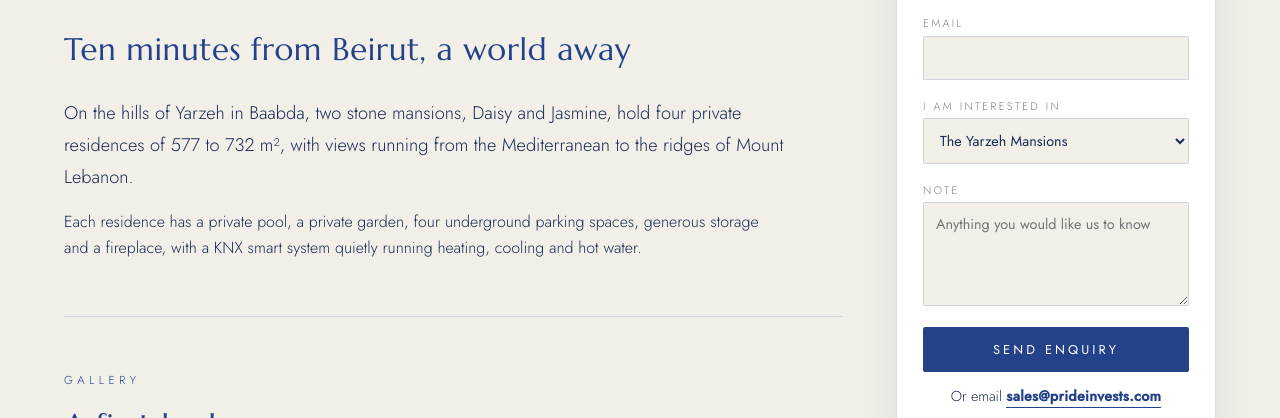
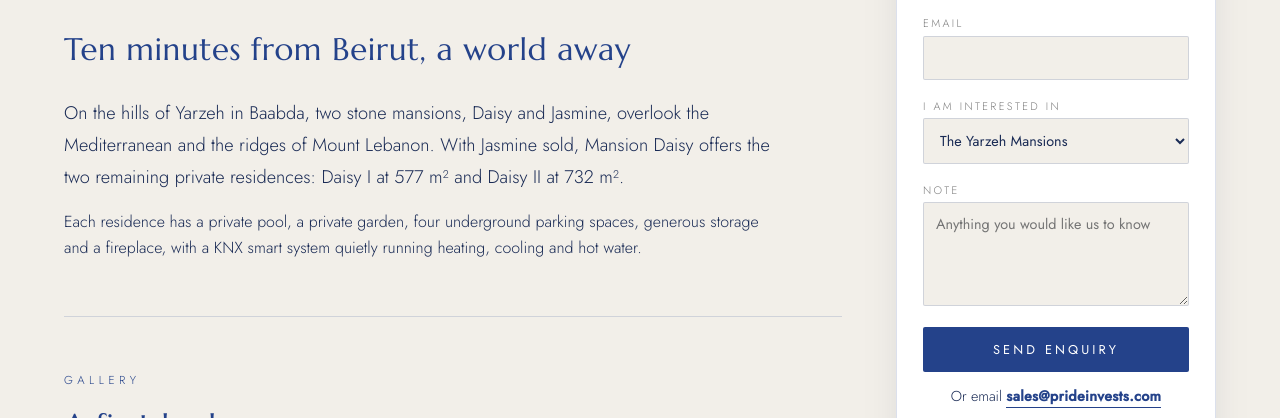
Before and after one commit to layannea/pride-invests-website, an Eleventy site: page src/content/projects/yarzeh-mansions.md in a window 1280 px wide. Shown: the part 1002-1420 px from the top of the page. Built offline with nearby package versions, Linux system fonts and the light colour scheme; Eleventy itself is replaced by a stand-in of ours; files that its build step writes are made by us from their sources.

Commit message:
Update Projects “yarzeh-mansions”

```diff
--- a/src/content/projects/yarzeh-mansions.md
+++ b/src/content/projects/yarzeh-mansions.md
@@ -5,9 +5,10 @@ page_name: The Yarzeh Mansions
 hero: /media/projects/yarzeh/facade-hero.jpg
 intro_title: Ten minutes from Beirut, a world away
 intro:
-  - On the hills of Yarzeh in Baabda, two stone mansions, Daisy and Jasmine,
-    hold four private residences of 577 to 732 m², with views running from the
-    Mediterranean to the ridges of Mount Lebanon.
+  - "On the hills of Yarzeh in Baabda, two stone mansions, Daisy and Jasmine,
+    overlook the Mediterranean and the ridges of Mount Lebanon. With Jasmine
+    sold, Mansion Daisy offers the two remaining private residences: Daisy I at
+    577 m² and Daisy II at 732 m²."
   - Each residence has a private pool, a private garden, four underground
     parking spaces, generous storage and a fireplace, with a KNX smart system
     quietly running heating, cooling and hot water.
```
